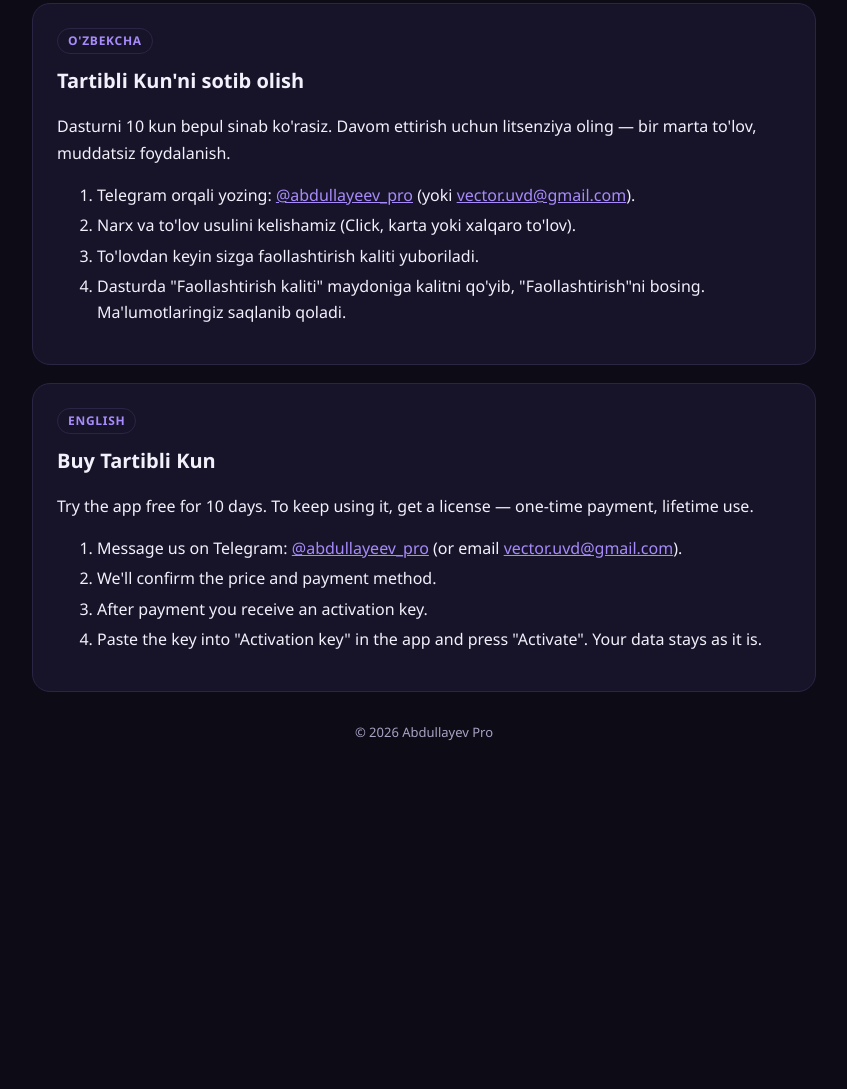
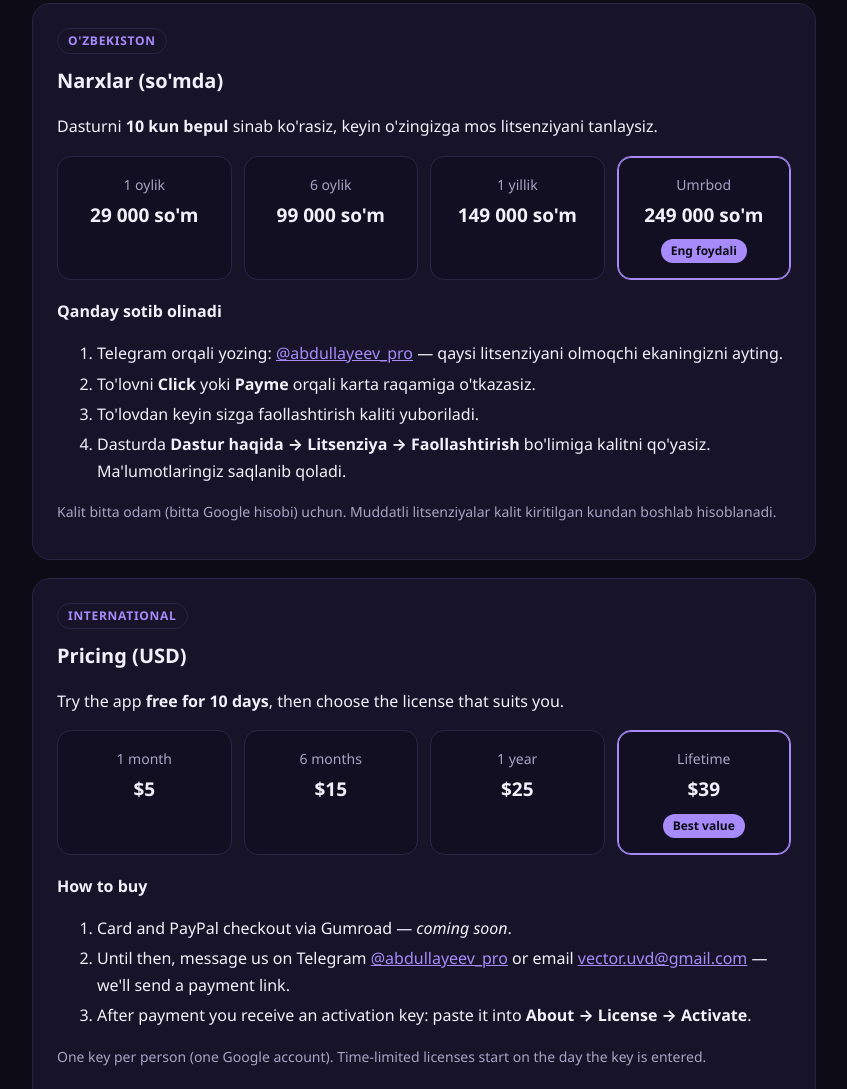
Before and after one commit to Abdullayev200/tartiblikun, a plain HTML site: page buy.html in a window 1280 px wide. Shown: the part 192-1281 px from the top of the page, without its empty margins (216-1063 px from the left). Before the commit the page ends 999 px from the top, so only its background shows below. Drawn offline with Linux system fonts and the light colour scheme.

Commit message:
Add files via upload

```diff
--- a/buy.html
+++ b/buy.html
@@ -16,27 +16,42 @@
   <nav><a href="index.html">Bosh sahifa / Home</a><a href="privacy.html">Maxfiylik siyosati / Privacy Policy</a><a href="terms.html">Foydalanish shartlari / Terms</a><a href="buy.html">Sotib olish / Buy</a></nav>
 
   <div class="card">
-    <span class="lang">O'ZBEKCHA</span>
-    <h2>Tartibli Kun'ni sotib olish</h2>
-    <p>Dasturni 10 kun bepul sinab ko'rasiz. Davom ettirish uchun litsenziya oling — bir marta to'lov, muddatsiz foydalanish.</p>
+    <span class="lang">O'ZBEKISTON</span>
+    <h2>Narxlar (so'mda)</h2>
+    <p>Dasturni <b>10 kun bepul</b> sinab ko'rasiz, keyin o'zingizga mos litsenziyani tanlaysiz.</p>
+    <div class="plans">
+      <div class="plan"><div class="pn">1 oylik</div><div class="pp">29 000 so'm</div></div>
+      <div class="plan"><div class="pn">6 oylik</div><div class="pp">99 000 so'm</div></div>
+      <div class="plan"><div class="pn">1 yillik</div><div class="pp">149 000 so'm</div></div>
+      <div class="plan best"><div class="pn">Umrbod</div><div class="pp">249 000 so'm</div><div class="tag">Eng foydali</div></div>
+    </div>
+    <h3>Qanday sotib olinadi</h3>
     <ol>
-      <li>Telegram orqali yozing: <a href="https://t.me/abdullayeev_pro">@abdullayeev_pro</a> (yoki <a href="mailto:vector.uvd@gmail.com">vector.uvd@gmail.com</a>).</li>
-      <li>Narx va to'lov usulini kelishamiz (Click, karta yoki xalqaro to'lov).</li>
+      <li>Telegram orqali yozing: <a href="https://t.me/abdullayeev_pro">@abdullayeev_pro</a> — qaysi litsenziyani olmoqchi ekaningizni ayting.</li>
+      <li>To'lovni <b>Click</b> yoki <b>Payme</b> orqali karta raqamiga o'tkazasiz.</li>
       <li>To'lovdan keyin sizga faollashtirish kaliti yuboriladi.</li>
-      <li>Dasturda "Faollashtirish kaliti" maydoniga kalitni qo'yib, "Faollashtirish"ni bosing. Ma'lumotlaringiz saqlanib qoladi.</li>
+      <li>Dasturda <b>Dastur haqida → Litsenziya → Faollashtirish</b> bo'limiga kalitni qo'yasiz. Ma'lumotlaringiz saqlanib qoladi.</li>
     </ol>
+    <p class="muted">Kalit bitta odam (bitta Google hisobi) uchun. Muddatli litsenziyalar kalit kiritilgan kundan boshlab hisoblanadi.</p>
   </div>
 
   <div class="card">
-    <span class="lang">ENGLISH</span>
-    <h2>Buy Tartibli Kun</h2>
-    <p>Try the app free for 10 days. To keep using it, get a license — one-time payment, lifetime use.</p>
+    <span class="lang">INTERNATIONAL</span>
+    <h2>Pricing (USD)</h2>
+    <p>Try the app <b>free for 10 days</b>, then choose the license that suits you.</p>
+    <div class="plans">
+      <div class="plan"><div class="pn">1 month</div><div class="pp">$5</div></div>
+      <div class="plan"><div class="pn">6 months</div><div class="pp">$15</div></div>
+      <div class="plan"><div class="pn">1 year</div><div class="pp">$25</div></div>
+      <div class="plan best"><div class="pn">Lifetime</div><div class="pp">$39</div><div class="tag">Best value</div></div>
+    </div>
+    <h3>How to buy</h3>
     <ol>
-      <li>Message us on Telegram: <a href="https://t.me/abdullayeev_pro">@abdullayeev_pro</a> (or email <a href="mailto:vector.uvd@gmail.com">vector.uvd@gmail.com</a>).</li>
-      <li>We'll confirm the price and payment method.</li>
-      <li>After payment you receive an activation key.</li>
-      <li>Paste the key into "Activation key" in the app and press "Activate". Your data stays as it is.</li>
+      <li>Card and PayPal checkout via Gumroad — <i>coming soon</i>.</li>
+      <li>Until then, message us on Telegram <a href="https://t.me/abdullayeev_pro">@abdullayeev_pro</a> or email <a href="mailto:vector.uvd@gmail.com">vector.uvd@gmail.com</a> — we'll send a payment link.</li>
+      <li>After payment you receive an activation key: paste it into <b>About → License → Activate</b>.</li>
     </ol>
+    <p class="muted">One key per person (one Google account). Time-limited licenses start on the day the key is entered.</p>
   </div>
 
   <footer>© 2026 Abdullayev Pro</footer>
--- a/style.css
+++ b/style.css
@@ -16,3 +16,9 @@ li{margin:4px 0}
 .muted{color:var(--muted);font-size:14px}
 .lang{display:inline-block;font-size:12px;font-weight:600;letter-spacing:.06em;color:var(--accent);border:1px solid var(--line);border-radius:999px;padding:2px 10px;margin-bottom:10px}
 footer{color:var(--muted);font-size:13px;margin-top:30px;text-align:center}
+.plans{display:grid;grid-template-columns:repeat(auto-fit,minmax(150px,1fr));gap:12px;margin:16px 0 8px}
+.plan{position:relative;border:1px solid var(--line);border-radius:14px;padding:16px;background:#120f22;text-align:center}
+.plan .pn{color:var(--muted);font-size:14px}
+.plan .pp{font-size:19px;font-weight:700;margin-top:4px;white-space:nowrap}
+.plan.best{border-color:var(--accent);box-shadow:0 0 0 1px var(--accent) inset}
+.plan .tag{display:inline-block;margin-top:8px;font-size:12px;font-weight:600;color:#0d0b16;background:var(--accent);border-radius:999px;padding:2px 10px}
```
